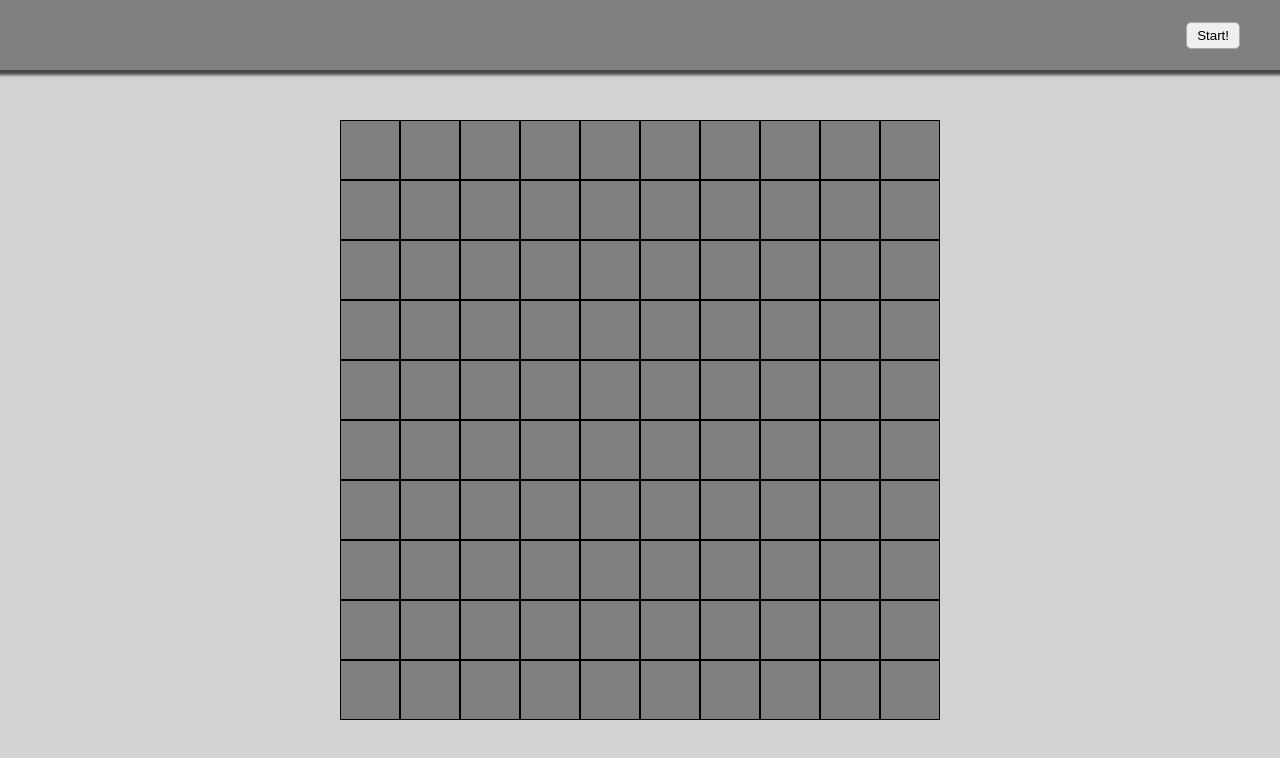
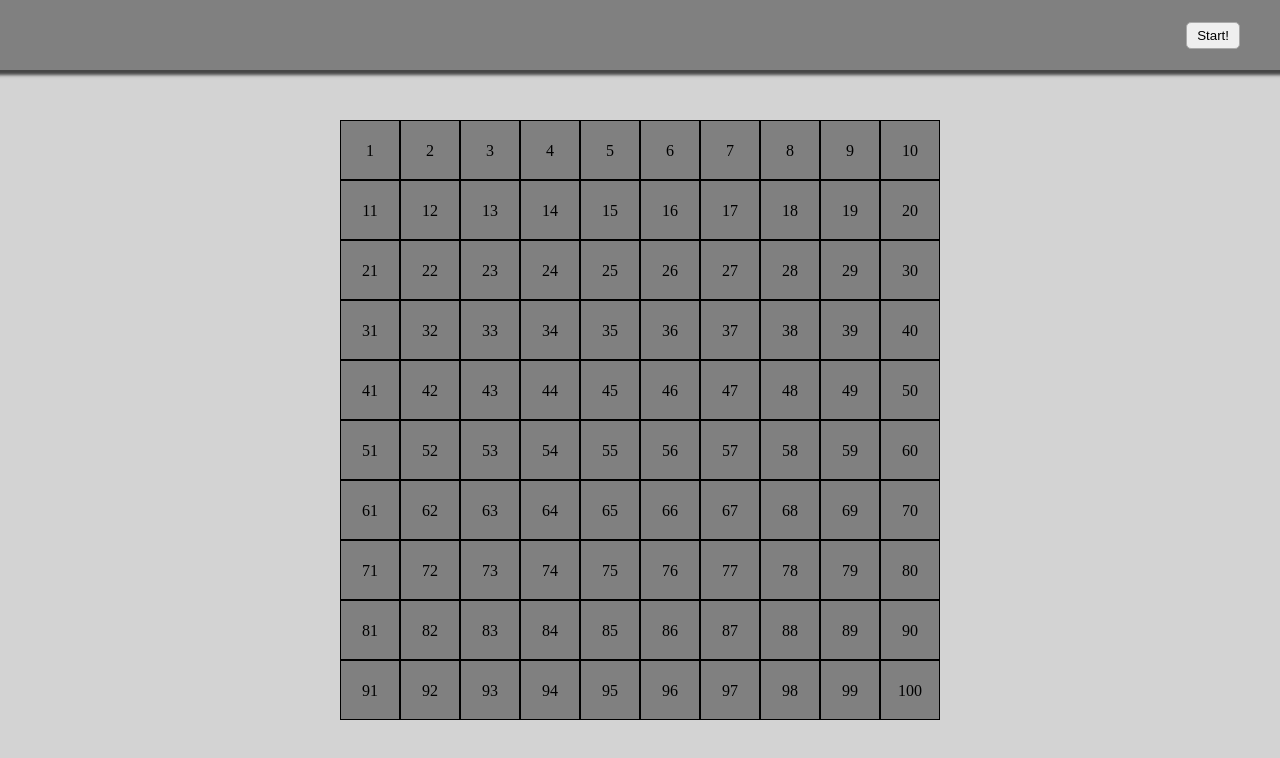
Before and after one commit to francescorossi1/js-campominato-grid, a plain HTML site: page index.html in a window 1280 px wide. Both pictures are taken after a click on the button "Start!". Drawn offline with Linux system fonts and the light colour scheme.

Commit message:
milestone 3 completed

```diff
--- a/css/style.css
+++ b/css/style.css
@@ -43,7 +43,7 @@ body{
     height: 10%;
     width: 10%;
     text-align: center;
-    line-height: 10%;
+    line-height: 60px;
     background-color: grey;
     cursor: pointer;
     border: 1px solid black;
--- a/js/script.js
+++ b/js/script.js
@@ -31,10 +31,10 @@ Le validazioni e i controlli possiamo farli anche in un secondo momento */
 
 // Funzione per creare una cella
 
-const createCell = () => {
+const createCell = (number) => {
     let cell = document.createElement('div');
     cell.classList.add('cell');
-
+    cell.innerText = number;
 
     return cell;
 }
@@ -53,7 +53,7 @@ const totalCells = rows * cells;
 
 button.addEventListener('click',() => {
     for(let i = 1; i <= totalCells; i++){
-        cell = createCell();
+        cell = createCell(i);
         grid.appendChild(cell);
     }
 })
```
